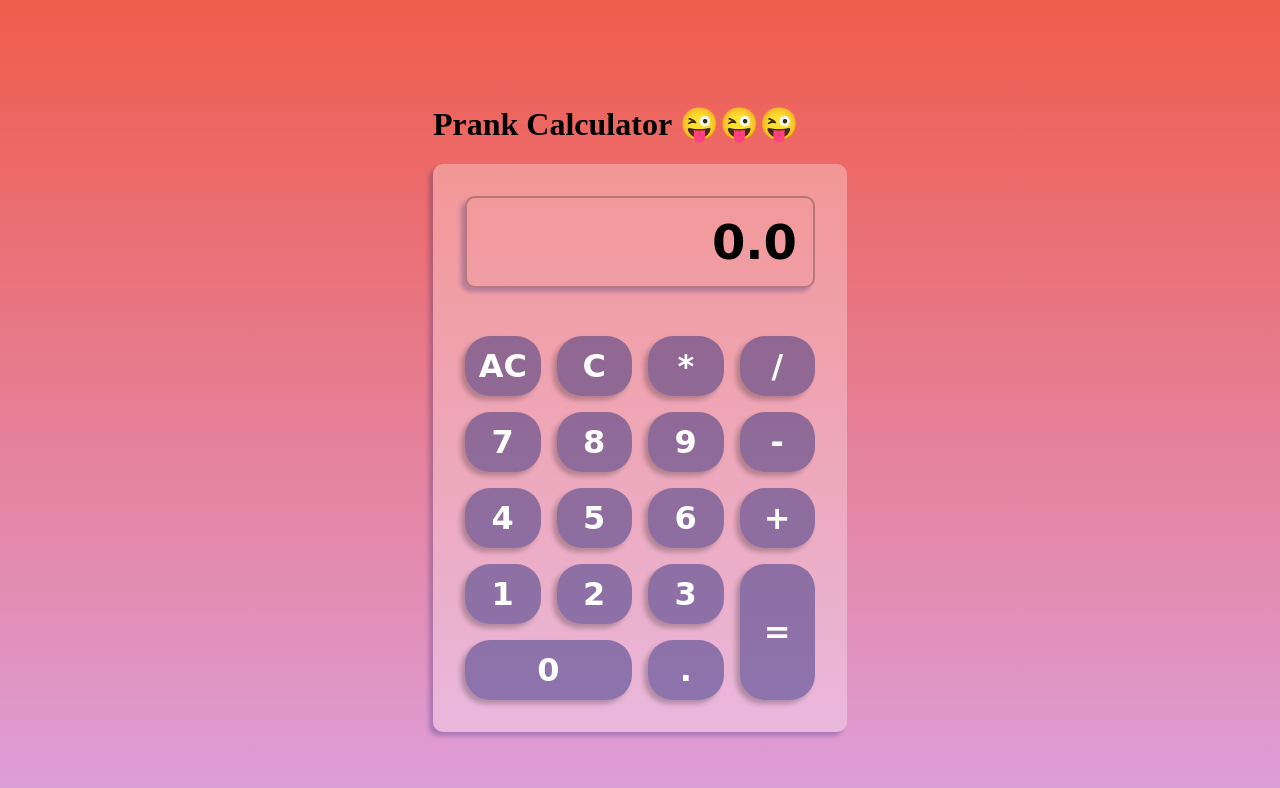
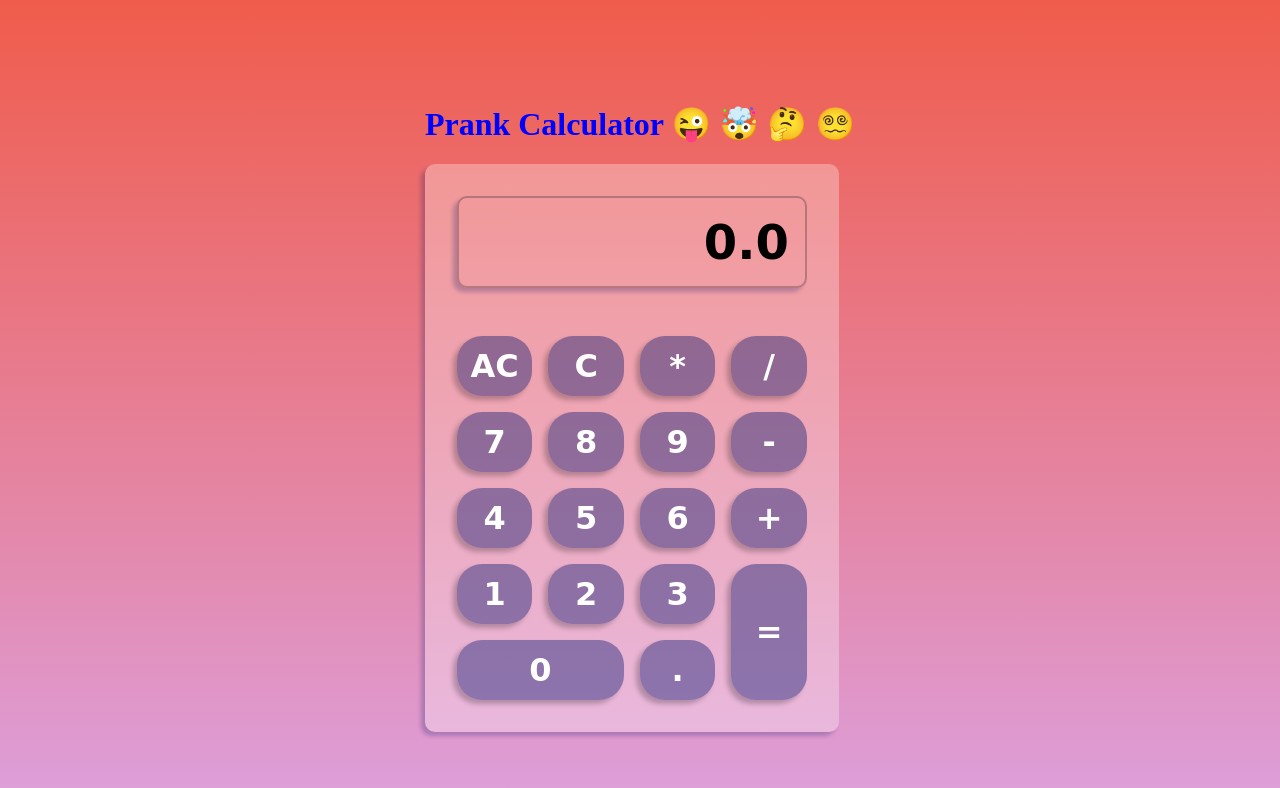
Before and after one commit to Krishsth47/prank-calculator, a plain HTML site: page index.html in a window 1280 px wide. Drawn offline with Linux system fonts and the light colour scheme.

Commit message:
changes to emoji

```diff
--- a/index.html
+++ b/index.html
@@ -9,8 +9,10 @@
   </head>
   <body>
     <div class="wrapper">
-      <h1>Prank Calculator 😜😜😜</h1>
-      <!-- <h1 style="text-align: center">Prank Calculator 😜😜😜</h1> -->
+      <!-- <h1>Prank Calculator 😜😜😜</h1> -->
+      <h1 style="text-align: center; color: blue">
+        Prank Calculator 😜 🤯 🤔 😵‍💫
+      </h1>
 
       <div class="mainParent">
         <!-- display area  -->
```
